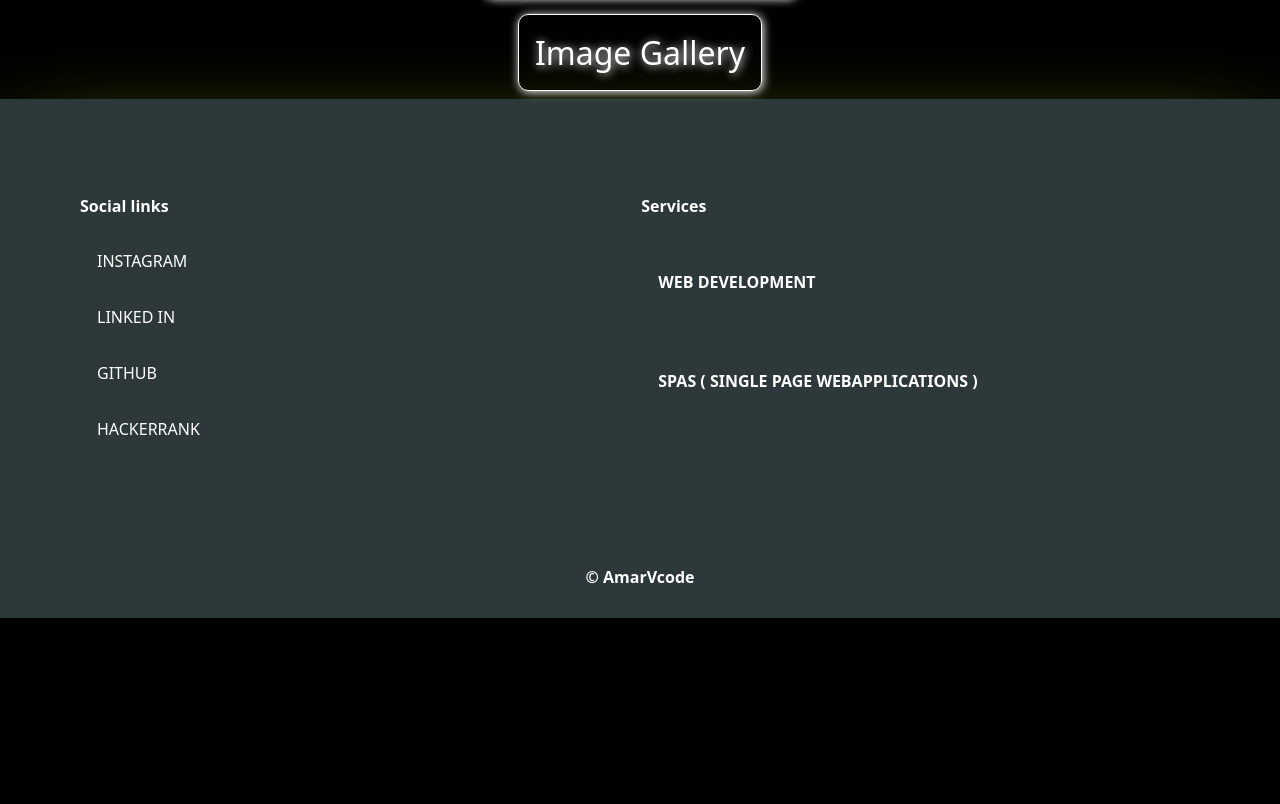
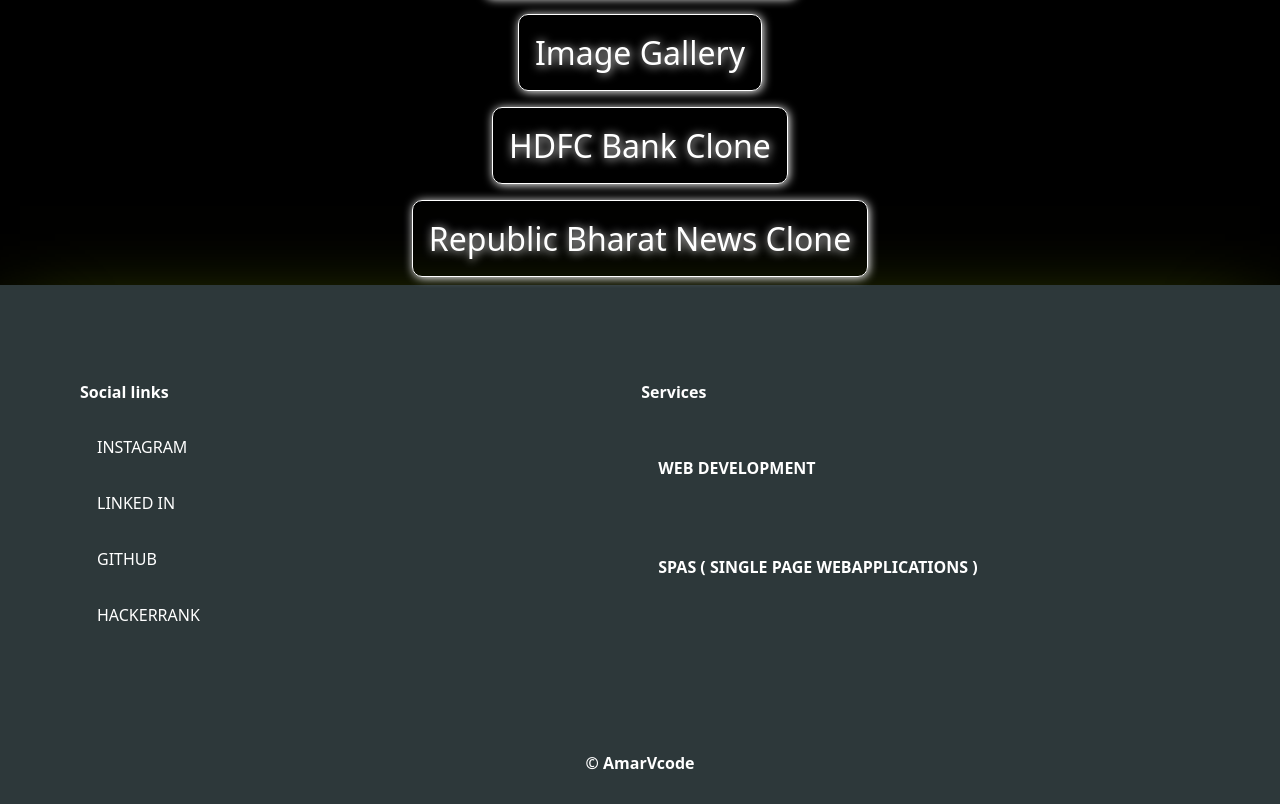
Before and after one commit to AmarVcode/I-am-amar, an Angular app in the folder my-app/: page /project in a window 1280 px wide. Shown: the part 799-1603 px from the top of the page. Before the commit the page ends 1417 px from the top, so only its background shows below. Built offline with nearby package versions, Linux system fonts and the light colour scheme.

Commit message:
Update project.component.html

```diff
--- a/my-app/src/app/components/project/project.component.html
+++ b/my-app/src/app/components/project/project.component.html
@@ -9,6 +9,7 @@
     <a href="https://vijay-sales-clone-amarvcode.netlify.app">Vijay sales clone By me</a>
     <a href="https://gaming-calculator.netlify.app">Gaming Calculator</a>
     <a href="https://my-first-reponsive-web-amarcode.netlify.app">Image Gallery</a>
-
+    <a href="https://hdfc-bank-amarvcode.netlify.app">HDFC Bank Clone</a>
+    <a href="https://republic-bharat-by-amarvcode.netlify.app">Republic Bharat News Clone</a>
     </div>
 </main>
```
